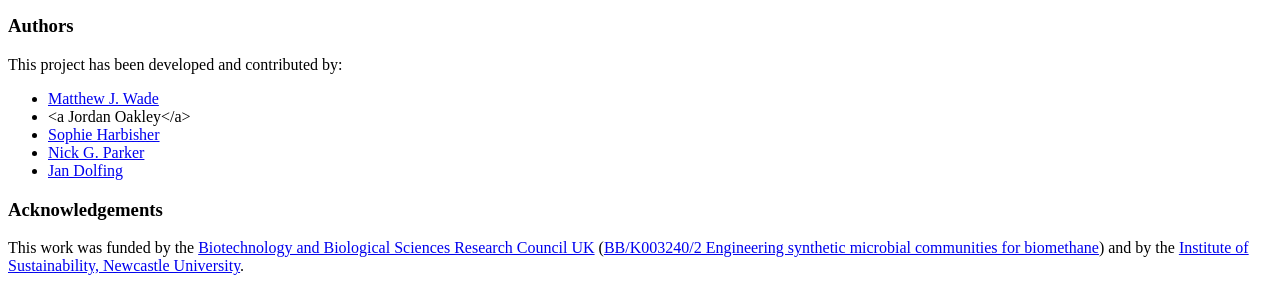
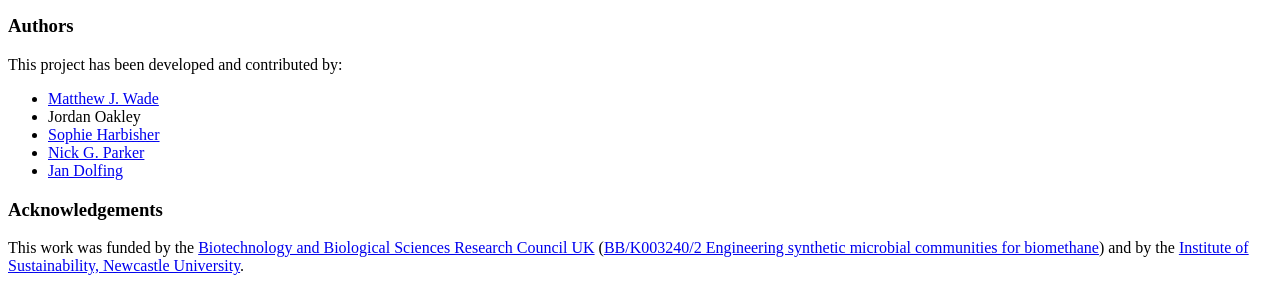
Before and after one commit to MI-SIM/MI-SIM.github.io, a Jekyll site: the page built from index.md, in a window 1280 px wide. Shown: the part 497-793 px from the top of the page. Built offline with Jekyll 4.4.1, drawn with Linux system fonts in a browser that asks for light colours; a style sheet for code colours, icons or effects is not loaded.

Commit message:
Amended homepage

```diff
--- a/index.md
+++ b/index.md
@@ -24,7 +24,7 @@ Future versions of the software will include:
 This project has been developed and contributed by:
 
 * <a href="mailto:matthew.wade@ncl.ac.uk">Matthew J. Wade</a>
-* <a Jordan Oakley</a>
+* Jordan Oakley
 * <a href="mailto:s.harbisher@ncl.ac.uk">Sophie Harbisher</a>
 * <a href="mailto:nick.parker@ncl.ac.uk">Nick G. Parker</a>
 * <a href="mailto:jan.dolfing@ncl.ac.uk">Jan Dolfing</a>
```
